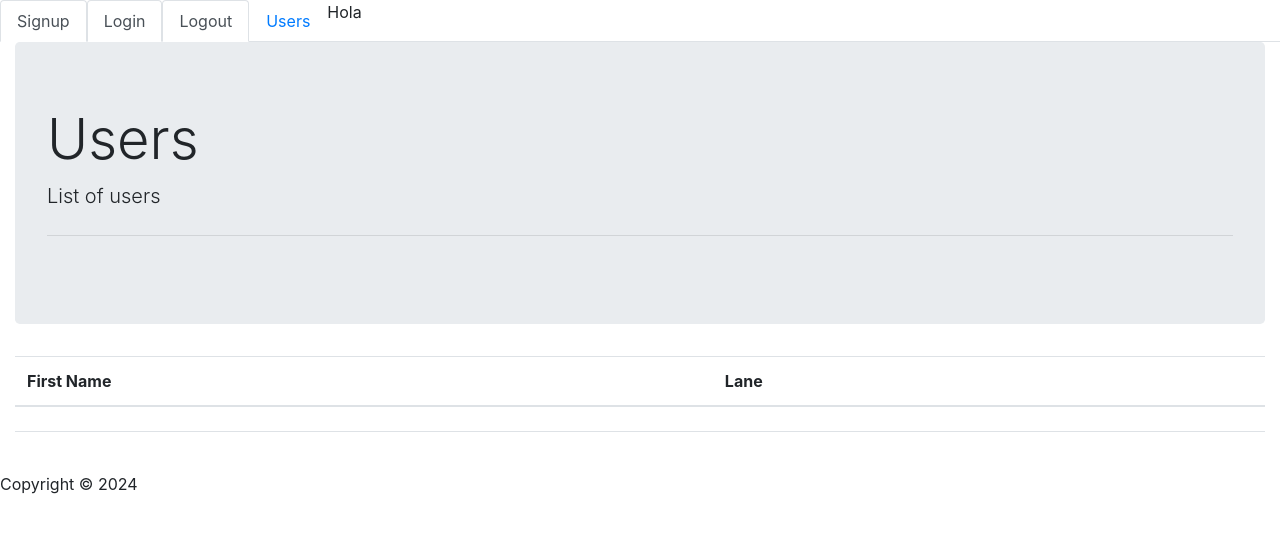
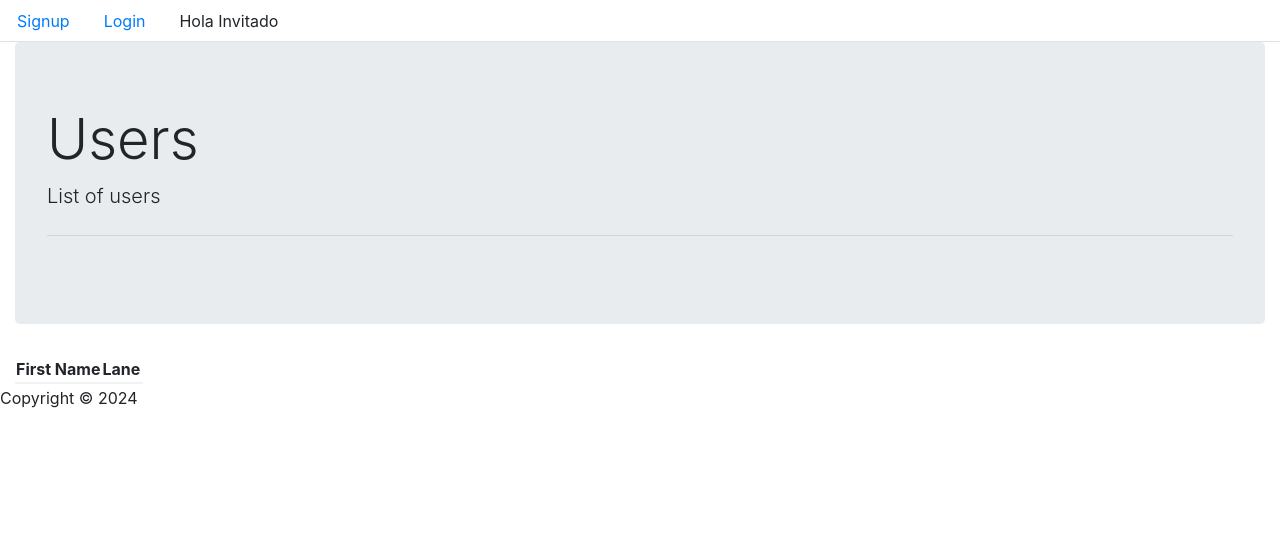
Before and after one commit to abenavides01/Workshop-ISW-613, a PHP site: page /users.php in a window 1280 px wide. Shown: the top 533 px of the page. Run offline with PHP 8.4, Linux system fonts and the light colour scheme; data that the repository does not hold is empty.

Commit message:
cambios header

```diff
--- a/Workshop4/inc/header.php
+++ b/Workshop4/inc/header.php
@@ -1,35 +1,49 @@
 <?php
 session_start();
 $user = isset($_SESSION['user']) ? $_SESSION['user'] : null;
+$currentPage = basename($_SERVER['PHP_SELF']);
 ?>
+
 <!DOCTYPE html>
 <html lang="en">
 
 <head>
   <meta charset="UTF-8">
   <meta name="viewport" content="width=device-width, initial-scale=1.0">
-  <title>Sign up</title>
+  <title>Workshop4</title>
   <link rel="stylesheet" href="https://maxcdn.bootstrapcdn.com/bootstrap/4.0.0/css/bootstrap.min.css"
     integrity="sha384-Gn5384xqQ1aoWXA+058RXPxPg6fy4IWvTNh0E263XmFcJlSAwiGgFAW/dAiS6JXm" crossorigin="anonymous">
+</head>
 
-</head>
 <body>
   <!-- Nav tabs -->
   <ul class="nav nav-tabs" id="navId">
+    <!-- Enlace Signup solo si el usuario no está autenticado -->
+    <?php if (!$user): ?>
       <li class="nav-item">
-      <a href="/signup.php" class="nav-link active">Signup</a>
+        <a href="/signup.php" class="nav-link <?php echo ($currentPage == 'signup.php') ? 'active' : ''; ?>">Signup</a>
       </li>
       <li class="nav-item">
-      <a href="/" class="nav-link active">Login</a>
+        <a href="/index.php" class="nav-link <?php echo ($currentPage == 'index.php') ? 'active' : ''; ?>">Login</a>
+      </li>
+    <?php endif; ?>
+
+    <!-- Enlace Users y Logout solo si el usuario está autenticado -->
+    <?php if ($user): ?>
+      <li class="nav-item">
+        <a href="/users.php" class="nav-link <?php echo ($currentPage == 'users.php') ? 'active' : ''; ?>">Users</a>
       </li>
       <li class="nav-item">
-      <a href="/actions/logout.php" class="nav-link active">Logout</a>
+        <a href="/actions/logout.php" class="nav-link">Logout</a>
       </li>
-
       <li class="nav-item">
-      <a href="/users.php" class="nav-link">Users</a>
+        <span class="nav-link">Hola <?php echo $user['name']; ?></span>
       </li>
-    <li>
-      Hola <?php echo $user['name']; ?>
+    <?php else: ?>
+      <li class="nav-item">
+        <span class="nav-link">Hola Invitado</span>
       </li>
+    <?php endif; ?>
   </ul>
+</body>
+</html>
--- a/Workshop4/users.php
+++ b/Workshop4/users.php
@@ -8,7 +8,7 @@
       <p class="lead">List of users</p>
       <hr class="my-4">
     </div>
-    <table class="table">
+    <table class="table-striped">
       <thead>
         <tr>
           <th>First Name</th>
--- a/Workshop4/utils/functions.php
+++ b/Workshop4/utils/functions.php
@@ -1,20 +1,37 @@
 <?php
 
 /**
- *  Gets the provinces from the database
+ * Summary of getProvinces
+ * @return array
+ * Gets the provinces from the database
  */
-function getProvinces(): array {
-  //select * from provinces
-  return [1 => 'Alajuela', 2 => 'San Jose', 3 => 'Cartago', 80 => 'Heredia', 90 => 'Limon', 100 => 'Puntarenas', 200 => 'Guanacaste'];
+function getProvinces(): array
+{
+    $conn = getConnection();
+    if (!$conn) {
+        return [];
+    }
+
+    $provinces = [];
+    $result = mysqli_query($conn, "SELECT id, name FROM provinces");
+    if ($result) {
+        while ($row = mysqli_fetch_assoc($result)) {
+            $provinces[$row['id']] = $row['name'];
+        }
+    }
+    return $provinces;
 }
 
 function getConnection(): bool|mysqli {
-  $connection = mysqli_connect('localhost:3306', 'root', 'root1234', 'php_web2');
+  $connection = mysqli_connect('localhost:3306', 'root', '', 'workshop4');
   return $connection;
 }
 
 /**
- * Saves an specific user into the database
+ * Summary of saveUser
+ * @param mixed $user
+ * @return bool
+ *Saves an specific user into the database
  */
 function saveUser($user): bool{
 
@@ -36,8 +53,11 @@
 }
 
 /**
+ * Summary of authenticate
+ * @param mixed $username
+ * @param mixed $password
+ * @return bool|array|null
  * Get one specific student from the database
- *
  * @id Id of the student
  */
 function authenticate($username, $password): bool|array|null{
```
Lines whose indentation alone changed are shown as unchanged.
